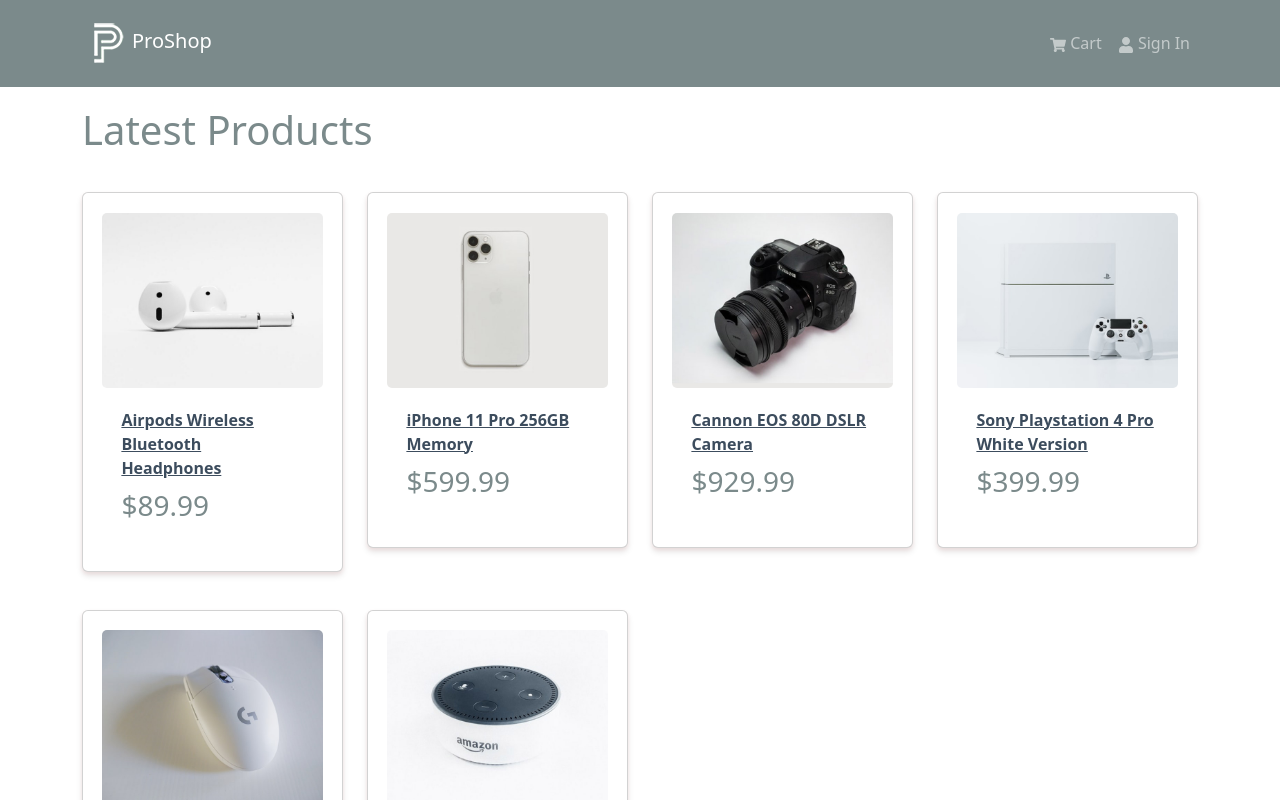
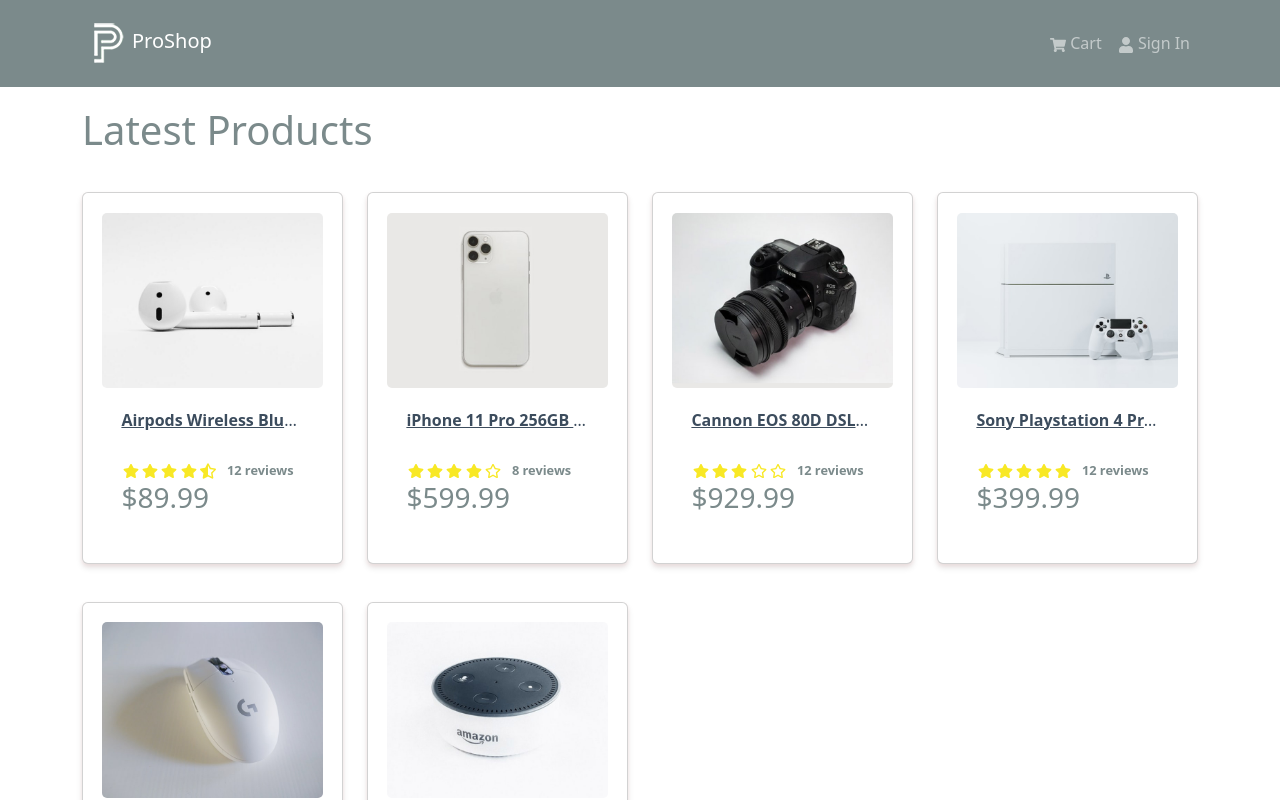
Before and after one commit to WayneA330/mern-proshop, a React (Create React App) app in the folder frontend/: page / in a window 1280 px wide. Shown: the top 800 px of the page. Built offline with nearby package versions, Linux system fonts and the light colour scheme.

Commit message:
added rating component

```diff
--- a/frontend/src/components/Products.jsx
+++ b/frontend/src/components/Products.jsx
@@ -1,6 +1,7 @@
 import React from "react";
 import { Card } from "react-bootstrap";
 import { Link } from "react-router-dom";
+import Rating from "./Rating";
 
 const Products = ({ product }) => {
   return (
@@ -10,10 +11,13 @@
       </Link>
       <Card.Body>
         <Link to={`/product/${product._id}`}>
-          <Card.Title as="div">
+          <Card.Title as="div" className="product-title">
             <strong>{product.name}</strong>
           </Card.Title>
         </Link>
+        <Card.Text as="div">
+          <Rating value={product.rating} text={`${product.numReviews} reviews`} />
+        </Card.Text>
         <Card.Title as="h3">${product.price}</Card.Title>
       </Card.Body>
     </Card>
--- /dev/null
+++ b/frontend/src/components/Rating.jsx
@@ -0,0 +1,17 @@
+import React from "react";
+import { FaStar, FaStarHalfAlt, FaRegStar } from "react-icons/fa";
+
+const Rating = ({ value, text }) => {
+  return (
+    <div className="rating">
+      <span>{value >= 1 ? <FaStar /> : value >= 0.5 ? <FaStarHalfAlt /> : <FaRegStar />}</span>
+      <span>{value >= 2 ? <FaStar /> : value >= 1.5 ? <FaStarHalfAlt /> : <FaRegStar />}</span>
+      <span>{value >= 3 ? <FaStar /> : value >= 2.5 ? <FaStarHalfAlt /> : <FaRegStar />}</span>
+      <span>{value >= 4 ? <FaStar /> : value >= 3.5 ? <FaStarHalfAlt /> : <FaRegStar />}</span>
+      <span>{value >= 5 ? <FaStar /> : value >= 4.5 ? <FaStarHalfAlt /> : <FaRegStar />}</span>
+      <span className="rating-text">{text && text}</span>
+    </div>
+  );
+};
+
+export default Rating;
```
